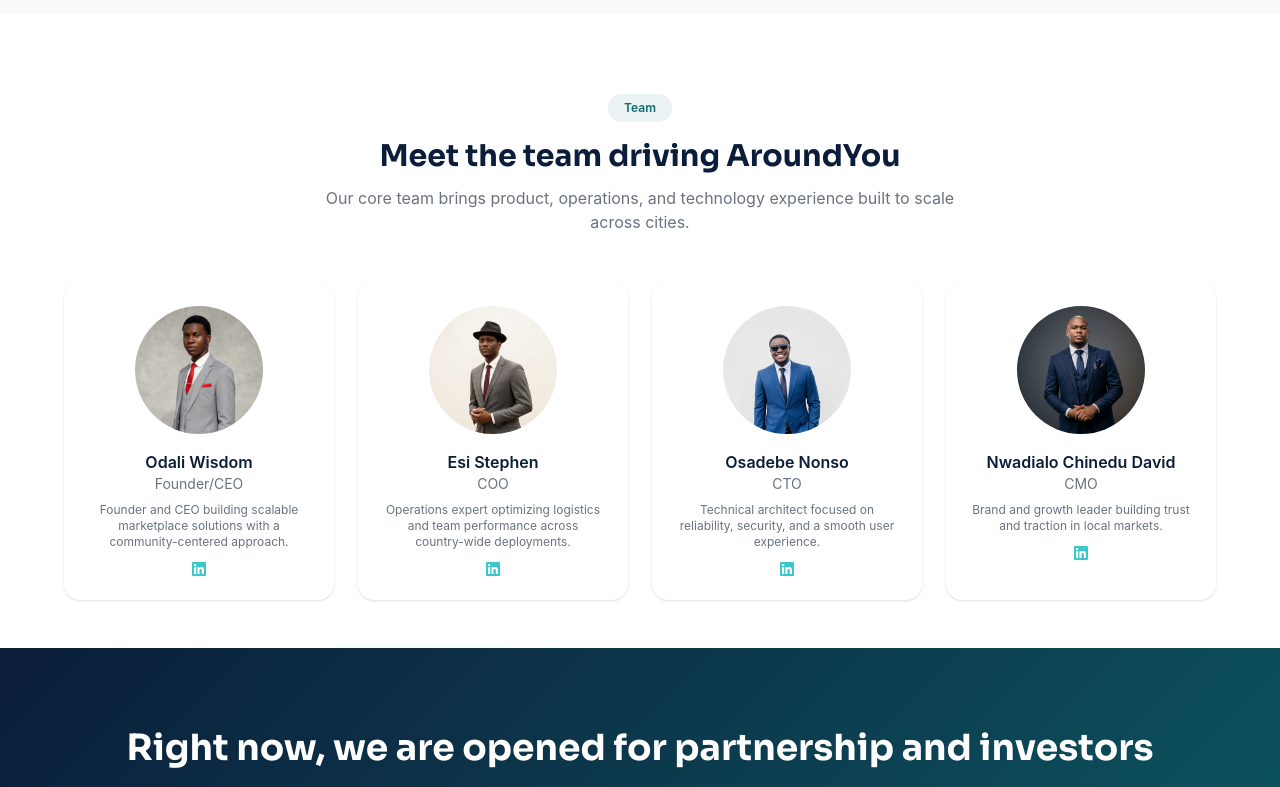
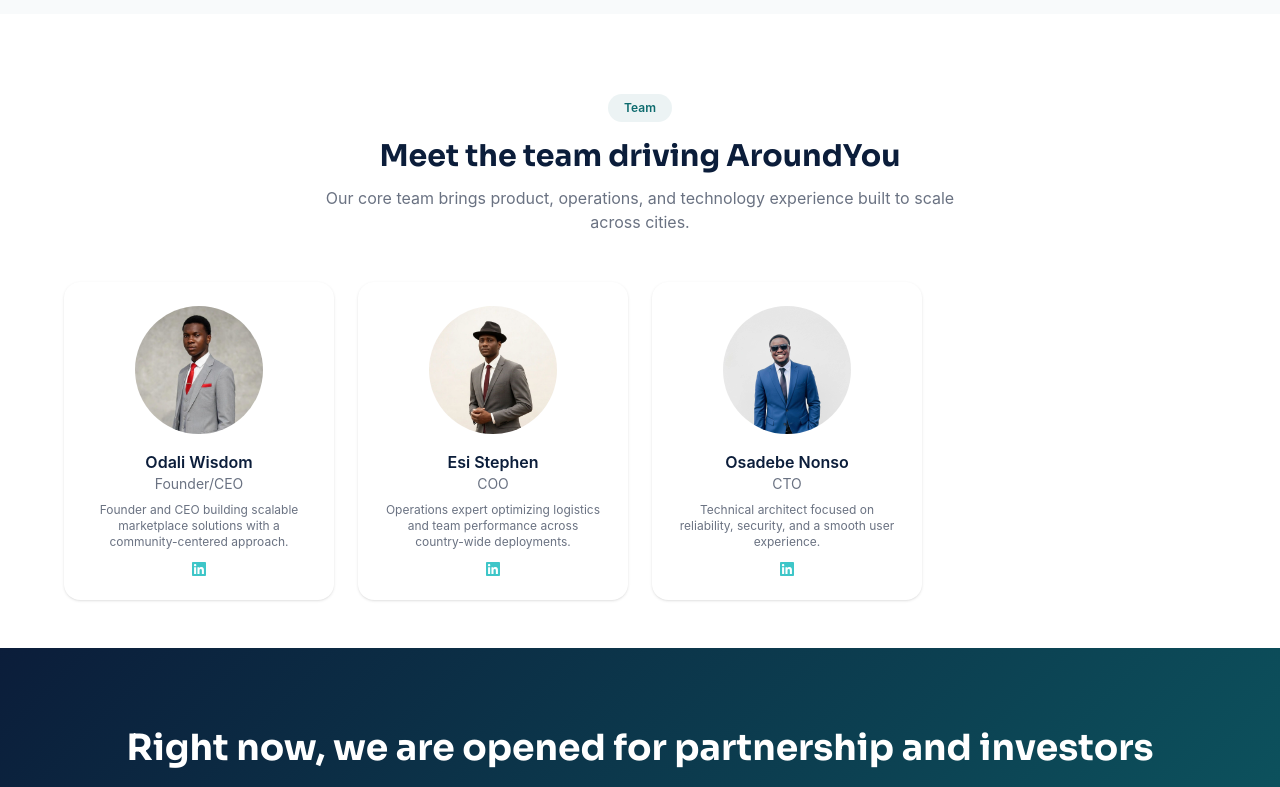
Before and after one commit to Around-You-Org/around_you_website, a React (Vite) app: page /about in a window 1280 px wide. Shown: the part 1967-2754 px from the top of the page. Built offline with nearby package versions, Linux system fonts and the light colour scheme.

Commit message:
Update AboutPage.jsx

```diff
--- a/src/pages/AboutPage.jsx
+++ b/src/pages/AboutPage.jsx
@@ -114,7 +114,7 @@
           <div className="grid grid-cols-2 gap-4">
             {[
               { val: "2026", label: "Founded", color: "#0D6B6E" },
-              { val: "4", label: "Team Members", color: "#3EC6C8" },
+              { val: "5", label: "Team Members", color: "#3EC6C8" },
               { val: "15+", label: "Service Categories", color: "#6EE7A8" },
               { val: "∞", label: "Ambition", color: "#0B1D3A" },
             ].map(({ val, label, color }) => (
@@ -168,7 +168,7 @@
               { name: "Odali Wisdom", role: "Founder/CEO", image: "/team/wisdom.jpeg", linkedin: "https://www.linkedin.com/in/odali-wisdom-92118b3bb/", icon: "linkedin", bio: "Founder and CEO building scalable marketplace solutions with a community-centered approach." },
               { name: "Esi Stephen", role: "COO", image: "/team/stephen.jpeg", linkedin: "https://www.linkedin.com/in/stephen-esi-890486368/", icon: "linkedin", bio: "Operations expert optimizing logistics and team performance across country-wide deployments." },
               { name: "Osadebe Nonso", role: "CTO", image: "/team/nonso.jpeg", linkedin: "https://www.linkedin.com/in/nonso-osadebe-73736936a/", icon: "linkedin", bio: "Technical architect focused on reliability, security, and a smooth user experience." },
-              { name: "Nwadialo Chinedu David", role: "CMO", image: "/team/david.jpeg", linkedin: "https://www.linkedin.com/in/sirdaviddev/", icon: "linkedin", bio: "Brand and growth leader building trust and traction in local markets." },
+              // { name: "Nwadialo Chinedu David", role: "CMO", image: "/team/david.jpeg", linkedin: "https://www.linkedin.com/in/sirdaviddev/", icon: "linkedin", bio: "Brand and growth leader building trust and traction in local markets." },
             ].map(({ name, image, role, linkedin, icon, bio }) => (
               <div key={name} className="bg-white rounded-2xl p-6 text-center shadow-sm hover:shadow-lg transition-shadow">
                 <img src={image} alt={name} className="mx-auto w-32 h-32 rounded-full object-cover mb-4" />
```
